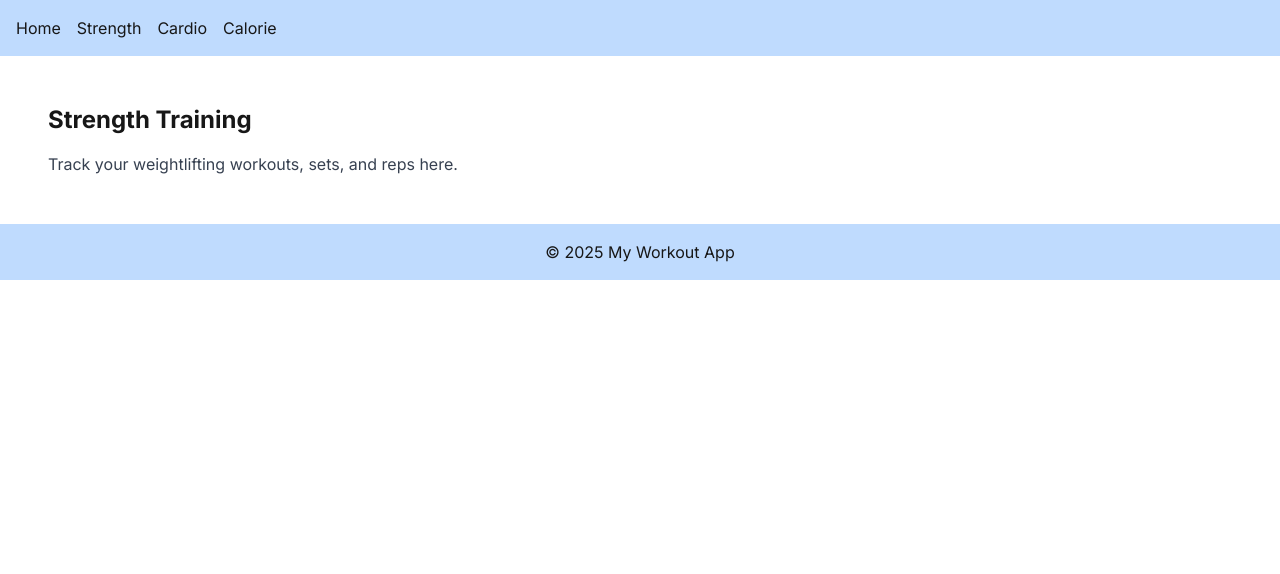
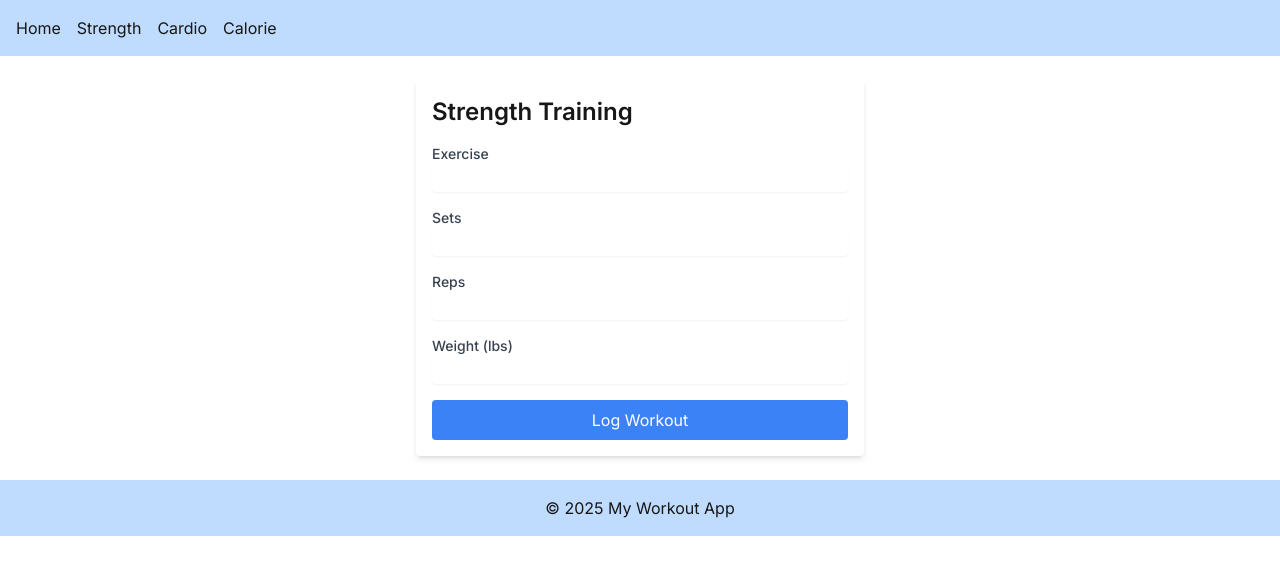
Before and after one commit to JDemlow/workout-app, a Next.js app: page /strength in a window 1280 px wide. Shown: the top 574 px of the page. Built offline with nearby package versions, Linux system fonts and the light colour scheme.

Commit message:
creating forms

```diff
--- a/app/components/CalorieTracking.tsx
+++ b/app/components/CalorieTracking.tsx
@@ -1,11 +1,85 @@
+"use client";
+import { useState } from "react";
+
+interface CalorieEntry {
+  meal: string;
+  calories: number;
+}
+
 export default function CalorieTracking() {
+  const [meal, setMeal] = useState("");
+  const [calories, setCalories] = useState("");
+  const [entries, setEntries] = useState<CalorieEntry[]>([]);
+
+  const handleSubmit = (e: React.FormEvent) => {
+    e.preventDefault();
+    const newEntry: CalorieEntry = {
+      meal,
+      calories: parseInt(calories, 10),
+    };
+    setEntries([...entries, newEntry]);
+    setMeal("");
+    setCalories("");
+  };
+
   return (
-    <section className="p-6">
-      <h2 className="text-2xl font-bold mb-4">Calorie Tracking</h2>
-      <p className="text-gray-700">
-        Log your daily calorie intake and nutritional data here.
-      </p>
-      {/* Later, you might add forms or integrate with a nutrition API */}
+    <section className="max-w-md mx-auto p-4 bg-white shadow-md rounded">
+      <h2 className="text-2xl font-semibold mb-4">Calorie Tracking</h2>
+      <form onSubmit={handleSubmit} className="space-y-4">
+        <div>
+          <label
+            htmlFor="meal"
+            className="block text-sm font-medium text-gray-700"
+          >
+            Meal Description
+          </label>
+          <input
+            id="meal"
+            type="text"
+            value={meal}
+            onChange={(e) => setMeal(e.target.value)}
+            required
+            className="mt-1 block w-full rounded border-gray-300 shadow-sm"
+          />
+        </div>
+        <div>
+          <label
+            htmlFor="calories"
+            className="block text-sm font-medium text-gray-700"
+          >
+            Calories
+          </label>
+          <input
+            id="calories"
+            type="number"
+            value={calories}
+            onChange={(e) => setCalories(e.target.value)}
+            required
+            className="mt-1 block w-full rounded border-gray-300 shadow-sm"
+          />
+        </div>
+        <button
+          type="submit"
+          className="w-full py-2 px-4 bg-red-500 text-white rounded hover:bg-red-600"
+        >
+          Log Meal
+        </button>
+      </form>
+      {entries.length > 0 && (
+        <div className="mt-6">
+          <h3 className="text-xl font-semibold">Logged Meals</h3>
+          <ul className="mt-2">
+            {entries.map((entry, index) => (
+              <li key={index} className="border-b py-2">
+                <div className="font-medium">{entry.meal}</div>
+                <div className="text-sm text-gray-600">
+                  {entry.calories} calories
+                </div>
+              </li>
+            ))}
+          </ul>
+        </div>
+      )}
     </section>
   );
 }
--- a/app/components/CardioTracking.tsx
+++ b/app/components/CardioTracking.tsx
@@ -1,11 +1,105 @@
+"use client";
+import { useState } from "react";
+
+interface CardioSession {
+  activity: string;
+  duration: number;
+  distance: number;
+}
+
 export default function CardioTracking() {
+  const [activity, setActivity] = useState("");
+  const [duration, setDuration] = useState("");
+  const [distance, setDistance] = useState("");
+  const [sessions, setSessions] = useState<CardioSession[]>([]);
+
+  const handleSubmit = (e: React.FormEvent) => {
+    e.preventDefault();
+    const newSession: CardioSession = {
+      activity,
+      duration: parseInt(duration, 10),
+      distance: parseFloat(distance),
+    };
+    setSessions([...sessions, newSession]);
+    setActivity("");
+    setDuration("");
+    setDistance("");
+  };
+
   return (
-    <section className="p-6">
-      <h2 className="text-2xl font-bold mb-4">Cardio</h2>
-      <p className="text-gray-700">
-        Monitor your cardio sessions, distances, and times here.
-      </p>
-      {/* Future enhancements might include graphs or integration with tracking devices */}
+    <section className="max-w-md mx-auto p-4 bg-white shadow-md rounded">
+      <h2 className="text-2xl font-semibold mb-4">Cardio Tracking</h2>
+      <form onSubmit={handleSubmit} className="space-y-4">
+        <div>
+          <label
+            htmlFor="activity"
+            className="block text-sm font-medium text-gray-700"
+          >
+            Activity
+          </label>
+          <input
+            id="activity"
+            type="text"
+            value={activity}
+            onChange={(e) => setActivity(e.target.value)}
+            required
+            className="mt-1 block w-full rounded border-gray-300 shadow-sm"
+          />
+        </div>
+        <div>
+          <label
+            htmlFor="duration"
+            className="block text-sm font-medium text-gray-700"
+          >
+            Duration (minutes)
+          </label>
+          <input
+            id="duration"
+            type="number"
+            value={duration}
+            onChange={(e) => setDuration(e.target.value)}
+            required
+            className="mt-1 block w-full rounded border-gray-300 shadow-sm"
+          />
+        </div>
+        <div>
+          <label
+            htmlFor="distance"
+            className="block text-sm font-medium text-gray-700"
+          >
+            Distance (miles)
+          </label>
+          <input
+            id="distance"
+            type="number"
+            value={distance}
+            onChange={(e) => setDistance(e.target.value)}
+            required
+            className="mt-1 block w-full rounded border-gray-300 shadow-sm"
+          />
+        </div>
+        <button
+          type="submit"
+          className="w-full py-2 px-4 bg-green-500 text-white rounded hover:bg-green-600"
+        >
+          Log Cardio
+        </button>
+      </form>
+      {sessions.length > 0 && (
+        <div className="mt-6">
+          <h3 className="text-xl font-semibold">Logged Cardio Sessions</h3>
+          <ul className="mt-2">
+            {sessions.map((session, index) => (
+              <li key={index} className="border-b py-2">
+                <div className="font-medium">{session.activity}</div>
+                <div className="text-sm text-gray-600">
+                  {session.duration} minutes, {session.distance} miles
+                </div>
+              </li>
+            ))}
+          </ul>
+        </div>
+      )}
     </section>
   );
 }
--- a/app/components/StrengthTraining.tsx
+++ b/app/components/StrengthTraining.tsx
@@ -1,11 +1,126 @@
+"use client";
+import { useState } from "react";
+
+interface Workout {
+  exercise: string;
+  sets: number;
+  reps: number;
+  weight: number;
+}
+
 export default function StrengthTraining() {
+  const [exercise, setExercise] = useState("");
+  const [sets, setSets] = useState("");
+  const [reps, setReps] = useState("");
+  const [weight, setWeight] = useState("");
+  const [workouts, setWorkouts] = useState<Workout[]>([]);
+
+  const handleSubmit = (e: React.FormEvent) => {
+    e.preventDefault();
+    const newWorkout: Workout = {
+      exercise,
+      sets: parseInt(sets, 10),
+      reps: parseInt(reps, 10),
+      weight: parseFloat(weight),
+    };
+    setWorkouts([...workouts, newWorkout]);
+    setExercise("");
+    setSets("");
+    setReps("");
+    setWeight("");
+  };
+
   return (
-    <section className="p-6">
-      <h2 className="text-2xl font-bold mb-4">Strength Training</h2>
-      <p className="text-gray-700">
-        Track your weightlifting workouts, sets, and reps here.
-      </p>
-      {/* Add interactive forms or data display as you expand this feature */}
+    <section className="max-w-md mx-auto p-4 bg-white shadow-md rounded">
+      <h2 className="text-2xl font-semibold mb-4">Strength Training</h2>
+      <form onSubmit={handleSubmit} className="space-y-4">
+        <div>
+          <label
+            htmlFor="exercise"
+            className="block text-sm font-medium text-gray-700"
+          >
+            Exercise
+          </label>
+          <input
+            id="exercise"
+            type="text"
+            value={exercise}
+            onChange={(e) => setExercise(e.target.value)}
+            required
+            className="mt-1 block w-full rounded border-gray-300 shadow-sm"
+          />
+        </div>
+        <div>
+          <label
+            htmlFor="sets"
+            className="block text-sm font-medium text-gray-700"
+          >
+            Sets
+          </label>
+          <input
+            id="sets"
+            type="number"
+            value={sets}
+            onChange={(e) => setSets(e.target.value)}
+            required
+            className="mt-1 block w-full rounded border-gray-300 shadow-sm"
+          />
+        </div>
+        <div>
+          <label
+            htmlFor="reps"
+            className="block text-sm font-medium text-gray-700"
+          >
+            Reps
+          </label>
+          <input
+            id="reps"
+            type="number"
+            value={reps}
+            onChange={(e) => setReps(e.target.value)}
+            required
+            className="mt-1 block w-full rounded border-gray-300 shadow-sm"
+          />
+        </div>
+        <div>
+          <label
+            htmlFor="weight"
+            className="block text-sm font-medium text-gray-700"
+          >
+            Weight (lbs)
+          </label>
+          <input
+            id="weight"
+            type="number"
+            value={weight}
+            onChange={(e) => setWeight(e.target.value)}
+            required
+            className="mt-1 block w-full rounded border-gray-300 shadow-sm"
+          />
+        </div>
+        <button
+          type="submit"
+          className="w-full py-2 px-4 bg-blue-500 text-white rounded hover:bg-blue-600"
+        >
+          Log Workout
+        </button>
+      </form>
+      {workouts.length > 0 && (
+        <div className="mt-6">
+          <h3 className="text-xl font-semibold">Logged Workouts</h3>
+          <ul className="mt-2">
+            {workouts.map((workout, index) => (
+              <li key={index} className="border-b py-2">
+                <div className="font-medium">{workout.exercise}</div>
+                <div className="text-sm text-gray-600">
+                  {workout.sets} sets x {workout.reps} reps @ {workout.weight}{" "}
+                  lbs
+                </div>
+              </li>
+            ))}
+          </ul>
+        </div>
+      )}
     </section>
   );
 }
```
